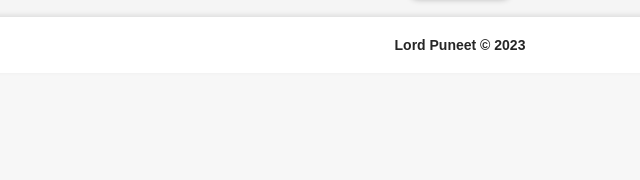
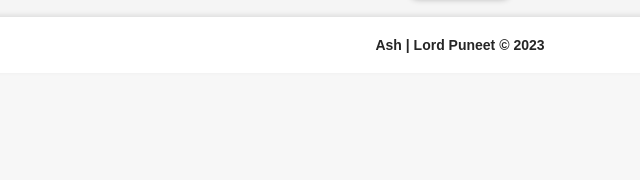
Before and after one commit to ASHWIN990/LordPuneet, a plain HTML site: page index.html in a window 1280 px wide. Shown: the part 560-740 px from the top of the page, 180-820 px from the left. Drawn offline with Linux system fonts and the light colour scheme.

Commit message:
Initial Commit

```diff
--- a/index.html
+++ b/index.html
@@ -37,7 +37,7 @@
             <div class="spinner"></div>
         </div>
     </div>
-    <p id="footer">Lord Puneet © 2023</p>
+    <p id="footer">Ash | Lord Puneet © 2023</p>
     <script type="application/javascript" src="loader.js"></script>
 </body>
 
```
